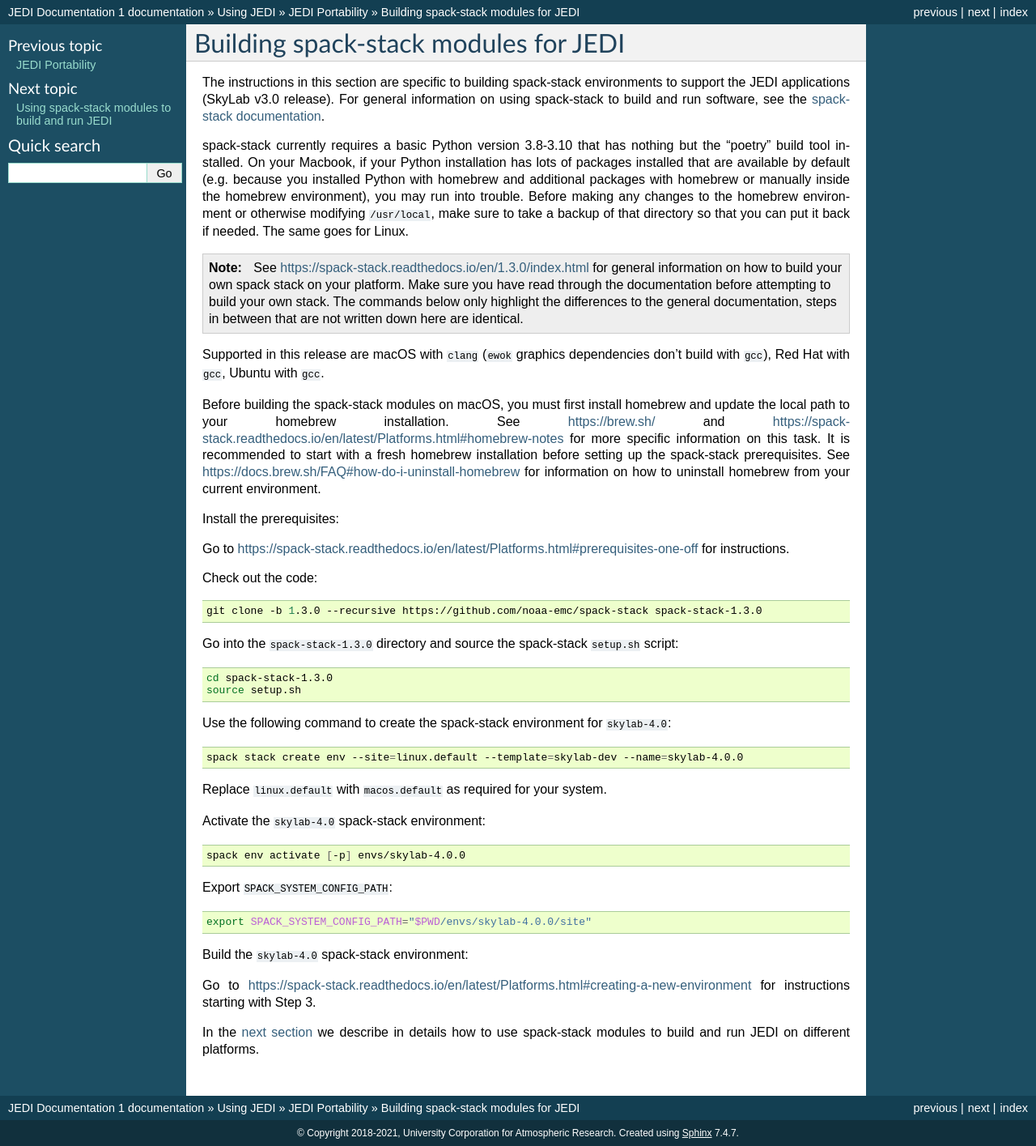
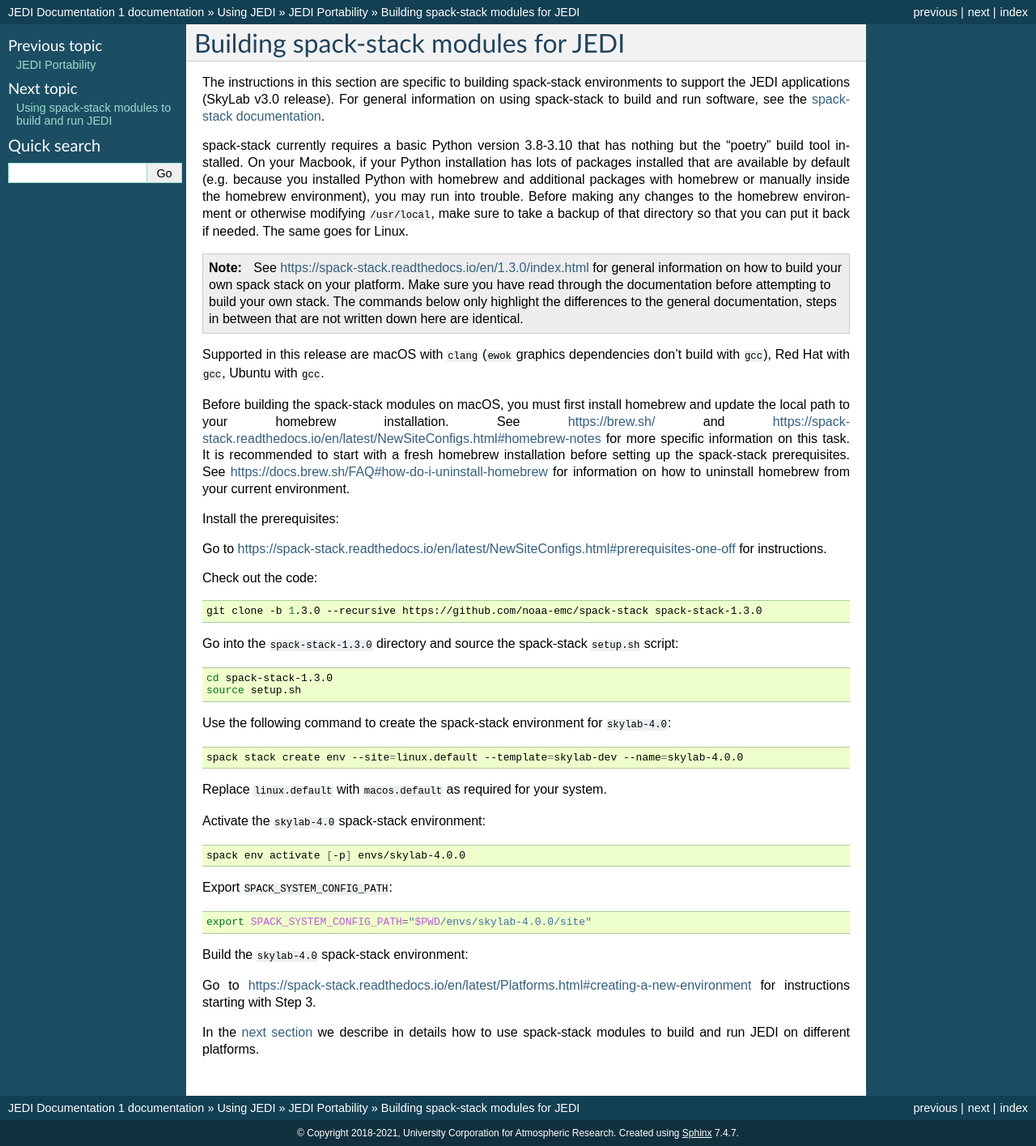
Before and after one commit to JCSDA/jedi-docs, a Sphinx documentation site: the page built from docs/using/jedi_environment/spackbuild.rst, in a window 1280 px wide. Shown: the whole page at 81% size. Built offline with Sphinx 7.4.7, drawn with Linux system fonts in a browser that asks for light colours; some of the changed lines change nothing that is shown.

Commit message:
Update spackbuild.rst (#42)

```diff
--- a/docs/using/jedi_environment/spackbuild.rst
+++ b/docs/using/jedi_environment/spackbuild.rst
@@ -11,11 +11,11 @@
 
 Supported in this release are macOS with ``clang`` (``ewok`` graphics dependencies don’t build with ``gcc``), Red Hat with ``gcc``, Ubuntu with ``gcc``.
 
-Before building the spack-stack modules on macOS, you must first install homebrew and update the local path to your homebrew installation. See https://brew.sh/ and https://spack-stack.readthedocs.io/en/latest/Platforms.html#homebrew-notes for more specific information on this task. It is recommended to start with a fresh homebrew installation before setting up the spack-stack prerequisites. See https://docs.brew.sh/FAQ#how-do-i-uninstall-homebrew for information on how to uninstall homebrew from your current environment.
+Before building the spack-stack modules on macOS, you must first install homebrew and update the local path to your homebrew installation. See https://brew.sh/ and https://spack-stack.readthedocs.io/en/latest/NewSiteConfigs.html#homebrew-notes for more specific information on this task. It is recommended to start with a fresh homebrew installation before setting up the spack-stack prerequisites. See https://docs.brew.sh/FAQ#how-do-i-uninstall-homebrew for information on how to uninstall homebrew from your current environment.
 
 Install the prerequisites:
 
-Go to https://spack-stack.readthedocs.io/en/latest/Platforms.html#prerequisites-one-off for instructions.
+Go to https://spack-stack.readthedocs.io/en/latest/NewSiteConfigs.html#prerequisites-one-off for instructions.
 
 Check out the code:
 
```
